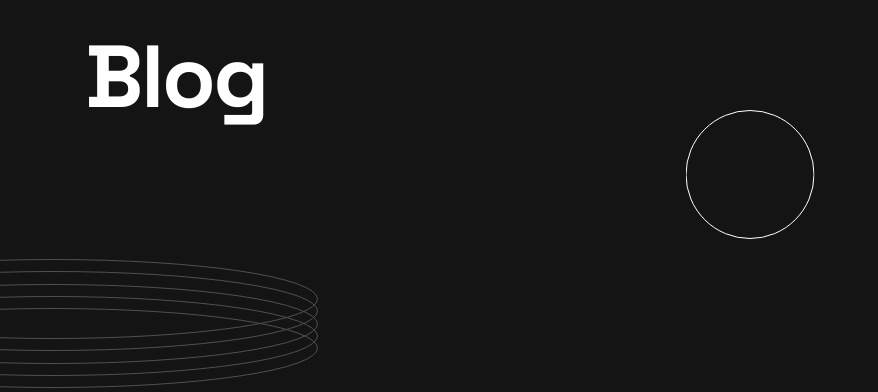
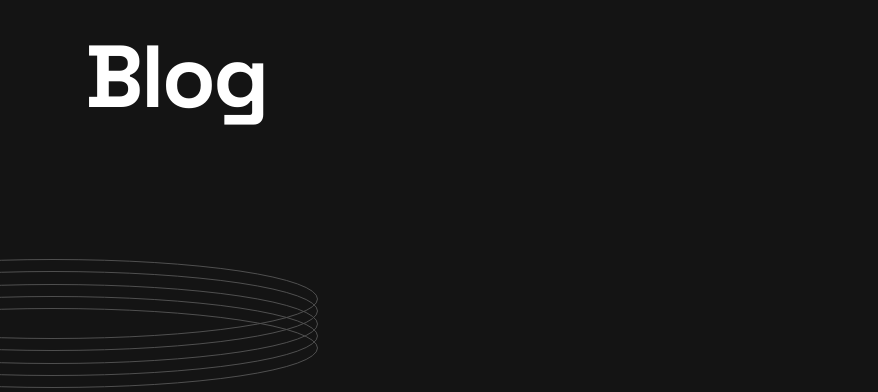
Before and after one commit to Huaqo/website, a Python web app: template templates/blog.html in a window 1280 px wide. Shown: the part 475-867 px from the top of the page, without its empty margins (0-878 px from the left). Run offline with Jinja, Linux system fonts and the light colour scheme; the template is opened without the code that fills it, so the values that code supplies are empty.

Commit message:
Remove circle

```diff
--- a/templates/blog_hero.html
+++ b/templates/blog_hero.html
@@ -8,13 +8,6 @@
                 width="530"
                 height="129"
             />
-            <img
-                class="hero__circle"
-                src="/assets/images/pattern-circle.svg"
-                alt=""
-                width="129"
-                height="129"
-            />
         </div>
     </div>
 </section>
```
